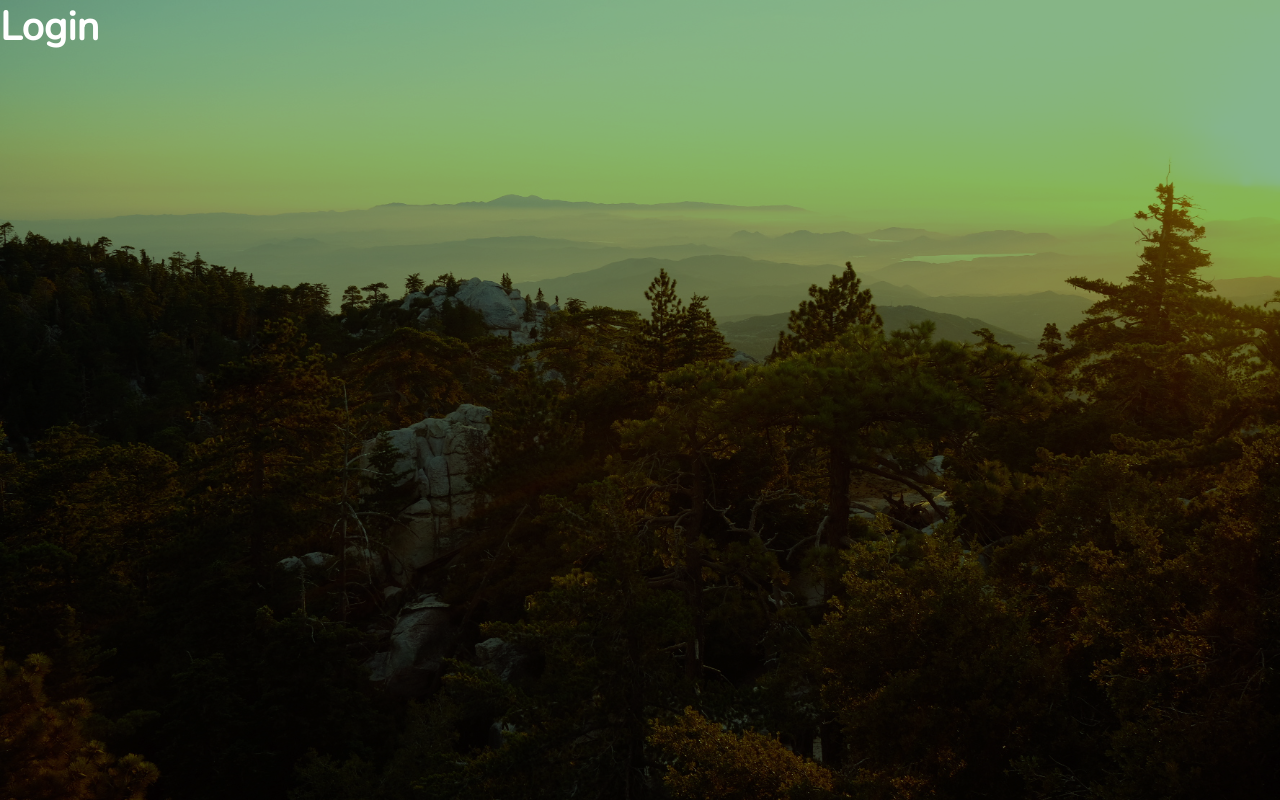
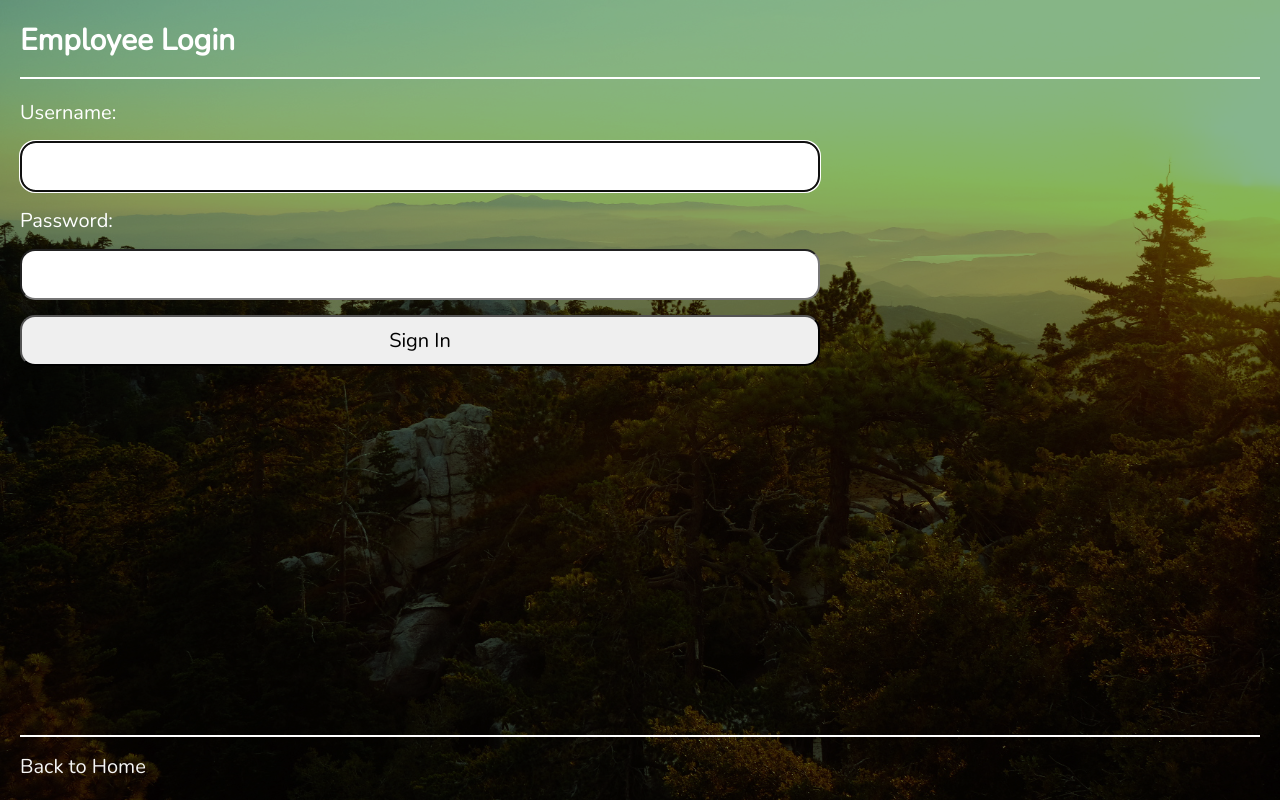
Before and after one commit to solomonckwon/BoulderBudsFrontEnd, a React (Create React App) app: page /login in a window 1280 px wide. Built offline with nearby package versions, Linux system fonts and the light colour scheme.

Commit message:
Added login page

```diff
--- a/src/app/store.js
+++ b/src/app/store.js
@@ -1,10 +1,12 @@
-import { configureStore } from "@reduxjs/toolkit";
-import { apiSlice } from "./api/apiSlice";
-import { setupListeners } from "@reduxjs/toolkit/query";
+import { configureStore } from "@reduxjs/toolkit"
+import { apiSlice } from './api/apiSlice'
+import { setupListeners } from "@reduxjs/toolkit/query"
+import authReducer from '../features/auth/authSlice'
 
 export const store = configureStore({
     reducer: {
         [apiSlice.reducerPath]: apiSlice.reducer,
+        auth: authReducer,
     },
     middleware: getDefaultMiddleware =>
         getDefaultMiddleware().concat(apiSlice.middleware),
--- a/src/components/DashHeader.js
+++ b/src/components/DashHeader.js
@@ -1,15 +1,58 @@
-import { Link } from 'react-router-dom'
+import { useEffect } from 'react'
+import { FontAwesomeIcon } from '@fortawesome/react-fontawesome'
+import { faRightFromBracket } from "@fortawesome/free-solid-svg-icons"
+import { useNavigate, Link, useLocation } from 'react-router-dom'
+
+import { useSendLogoutMutation } from '../features/auth/authApiSlice'
+
+const DASH_REGEX = /^\/dash(\/)?$/
+const NOTES_REGEX = /^\/dash\/notes(\/)?$/
+const USERS_REGEX = /^\/dash\/users(\/)?$/
 
 const DashHeader = () => {
 
+    const navigate = useNavigate()
+    const { pathname } = useLocation()
+
+    const [sendLogout, {
+        isLoading,
+        isSuccess,
+        isError,
+        error
+    }] = useSendLogoutMutation()
+
+    useEffect(() => {
+        if (isSuccess) navigate('/')
+    }, [isSuccess, navigate])
+
+    if (isLoading) return <p>Logging Out...</p>
+
+    if (isError) return <p>Error: {error.data?.message}</p>
+
+    let dashClass = null
+    if (!DASH_REGEX.test(pathname) && !NOTES_REGEX.test(pathname) && !USERS_REGEX.test(pathname)) {
+        dashClass = "dash-header__container--small"
+    }
+
+    const logoutButton = (
+        <button
+            className="icon-button"
+            title="Logout"
+            onClick={sendLogout}
+        >
+            <FontAwesomeIcon icon={faRightFromBracket} />
+        </button>
+    )
+
     const content = (
         <header className="dash-header">
-            <div className="dash-header__container">
+            <div className={`dash-header__container ${dashClass}`}>
                 <Link to="/dash">
                     <h1 className="dash-header__title">techNotes</h1>
                 </Link>
                 <nav className="dash-header__nav">
-                    {/* add nav buttons later */}
+                    {/* add more buttons later */}
+                    {logoutButton}
                 </nav>
             </div>
         </header>
--- a/src/features/auth/Login.js
+++ b/src/features/auth/Login.js
@@ -1,6 +1,99 @@
+import { useRef, useState, useEffect } from 'react'
+import { useNavigate, Link } from 'react-router-dom'
+
+import { useDispatch } from 'react-redux'
+import { setCredentials } from './authSlice'
+import { useLoginMutation } from './authApiSlice'
+
 const Login = () => {
-    return (
-        <h1>Login</h1>
+    const userRef = useRef()
+    const errRef = useRef()
+    const [username, setUsername] = useState('')
+    const [password, setPassword] = useState('')
+    const [errMsg, setErrMsg] = useState('')
+
+    const navigate = useNavigate()
+    const dispatch = useDispatch()
+
+    const [login, { isLoading }] = useLoginMutation()
+
+    useEffect(() => {
+        userRef.current.focus()
+    }, [])
+
+    useEffect(() => {
+        setErrMsg('');
+    }, [username, password])
+
+
+    const handleSubmit = async (e) => {
+        e.preventDefault()
+        try {
+            const { accessToken } = await login({ username, password }).unwrap()
+            dispatch(setCredentials({ accessToken }))
+            setUsername('')
+            setPassword('')
+            navigate('/dash')
+        } catch (err) {
+            if (!err.status) {
+                setErrMsg('No Server Response');
+            } else if (err.status === 400) {
+                setErrMsg('Missing Username or Password');
+            } else if (err.status === 401) {
+                setErrMsg('Unauthorized');
+            } else {
+                setErrMsg(err.data?.message);
+            }
+            errRef.current.focus();
+        }
+    }
+
+    const handleUserInput = (e) => setUsername(e.target.value)
+    const handlePwdInput = (e) => setPassword(e.target.value)
+
+    const errClass = errMsg ? "errmsg" : "offscreen"
+
+    if (isLoading) return <p>Loading...</p>
+
+    const content = (
+        <section className="public">
+            <header>
+                <h1>Employee Login</h1>
+            </header>
+            <main className="login">
+                <p ref={errRef} className={errClass} aria-live="assertive">{errMsg}</p>
+
+                <form className="form" onSubmit={handleSubmit}>
+                    <label htmlFor="username">Username:</label>
+                    <input
+                        className="form__input"
+                        type="text"
+                        id="username"
+                        ref={userRef}
+                        value={username}
+                        onChange={handleUserInput}
+                        autoComplete="off"
+                        required
+                    />
+
+                    <label htmlFor="password">Password:</label>
+                    <input
+                        className="form__input"
+                        type="password"
+                        id="password"
+                        onChange={handlePwdInput}
+                        value={password}
+                        required
+                    />
+                    <button className="form__submit-button">Sign In</button>
+                </form>
+            </main>
+            <footer>
+                <Link to="/">Back to Home</Link>
+            </footer>
+        </section>
     )
+
+    return content
 }
 export default Login
--- /dev/null
+++ b/src/features/auth/authApiSlice.js
@@ -0,0 +1,43 @@
+import { apiSlice } from "../../app/api/apiSlice"
+import { logOut } from "./authSlice"
+
+export const authApiSlice = apiSlice.injectEndpoints({
+    endpoints: builder => ({
+        login: builder.mutation({
+            query: credentials => ({
+                url: '/auth',
+                method: 'POST',
+                body: { ...credentials }
+            })
+        }),
+        sendLogout: builder.mutation({
+            query: () => ({
+                url: '/auth/logout',
+                method: 'POST',
+            }),
+            async onQueryStarted(arg, { dispatch, queryFulfilled }) {
+                try {
+                    //const { data } =
+                    await queryFulfilled
+                    //console.log(data)
+                    dispatch(logOut())
+                    dispatch(apiSlice.util.resetApiState())
+                } catch (err) {
+                    console.log(err)
+                }
+            }
+        }),
+        refresh: builder.mutation({
+            query: () => ({
+                url: '/auth/refresh',
+                method: 'GET',
+            })
+        }),
+    })
+})
+
+export const {
+    useLoginMutation,
+    useSendLogoutMutation,
+    useRefreshMutation,
+} = authApiSlice
--- /dev/null
+++ b/src/features/auth/authSlice.js
@@ -0,0 +1,21 @@
+import { createSlice } from '@reduxjs/toolkit'
+
+const authSlice = createSlice({
+    name: 'auth',
+    initialState: { token: null },
+    reducers: {
+        setCredentials: (state, action) => {
+            const { accessToken } = action.payload
+            state.token = accessToken
+        },
+        logOut: (state, action) => {
+            state.token = null
+        },
+    }
+})
+
+export const { setCredentials, logOut } = authSlice.actions
+
+export default authSlice.reducer
+
+export const selectCurrentToken = (state) => state.auth.token
--- a/src/features/notes/NewNote.js
+++ b/src/features/notes/NewNote.js
@@ -5,6 +5,8 @@
 const NewNote = () => {
     const users = useSelector(selectAllUsers)
 
+    if (!users?.length) return <p>Not Currently Available</p>
+
     const content = users ? <NewNoteForm users={users} /> : <p>Loading...</p>
 
     return content
```
